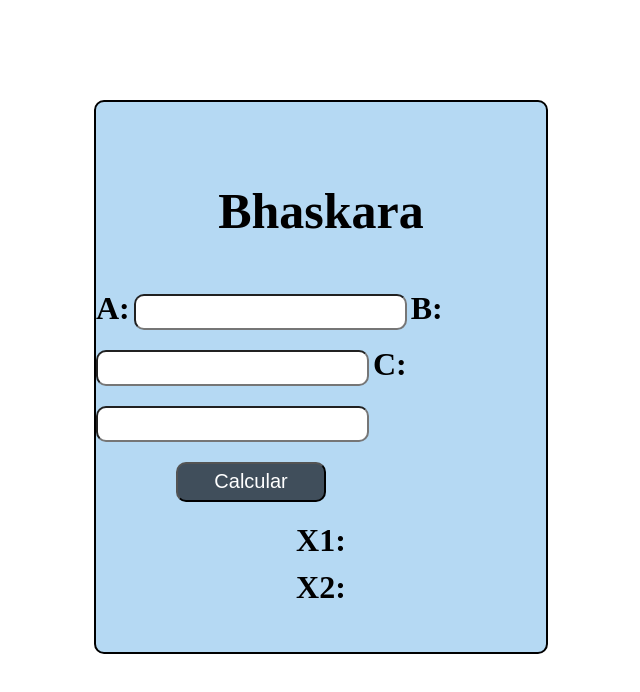
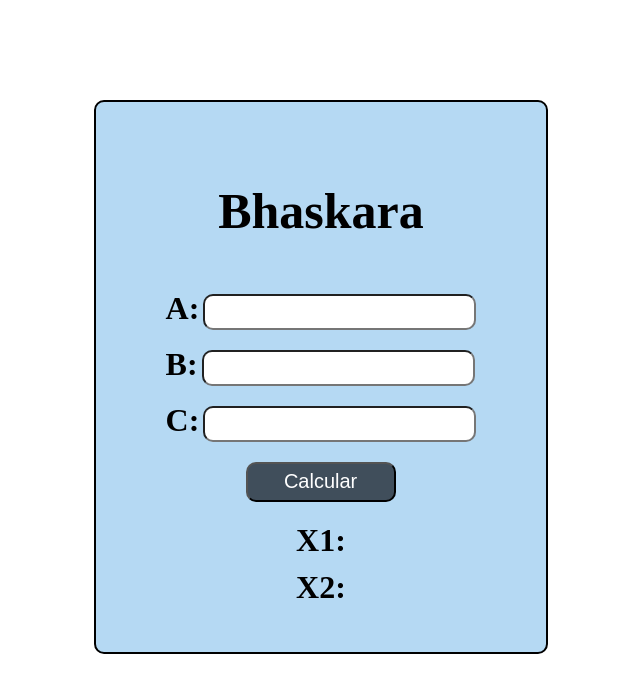
Before and after one commit to Harbs-lo/bhaskara, a plain HTML site: page index.html in a window 1280 px wide. Shown: the whole page, without its empty margins (614-1254 px from the left). Drawn offline with Linux system fonts and the light colour scheme.

Commit message:
Update index.html

```diff
--- a/index.html
+++ b/index.html
@@ -17,13 +17,13 @@
         <h1>Bhaskara</h1>
       </div>
       <label for="valorA" id="labelA" class="labels">A:</label>
-      <input type="number" name="a" id="valorA" class="valores">
+      <input type="number" name="a" id="valorA" class="valores"> <br>
 
       <label for="valorA" id="labelB" class="labels">B:</label>
-      <input type="number" name="b" id="valorB" class="valores">
+      <input type="number" name="b" id="valorB" class="valores"> <br>
 
       <label for="valorA" id="labelC" class="labels">C:</label>
-      <input type="number" name="c" id="valorC" class="valores">
+      <input type="number" name="c" id="valorC" class="valores"> <br>
 
       <button id="btnCalcular" class="btnCalcular">
         Calcular
```
